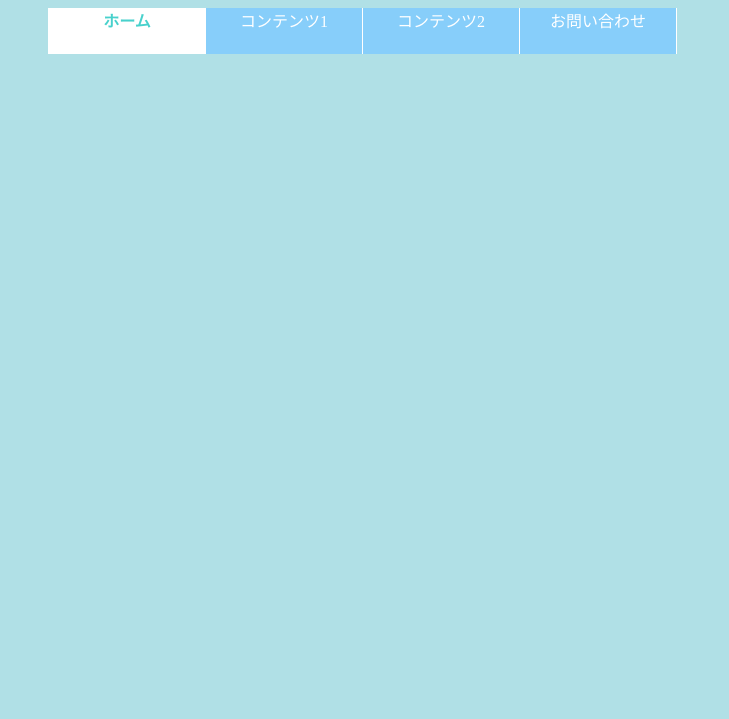
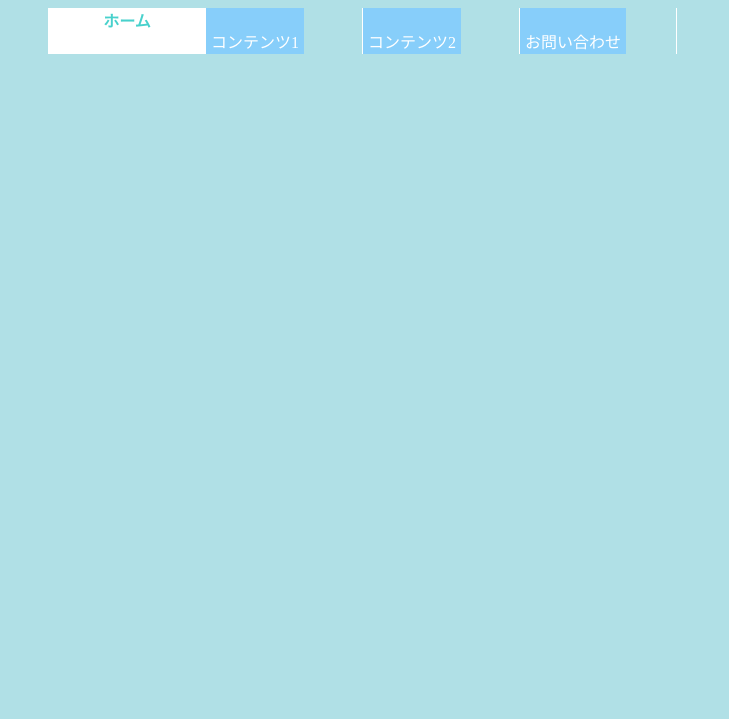
Before and after one commit to kougei1527050/2016web1, a plain HTML site: page index.html in a window 1280 px wide. Shown: the part 81-800 px from the top of the page, without its empty margins (0-729 px from the left). Drawn offline with Linux system fonts and the light colour scheme.

Commit message:
Update default.css

```diff
--- a/css/default.css
+++ b/css/default.css
@@ -18,9 +18,10 @@ body{
 }
 
 
-#gnav div.text{
+#gnav a.text{
   display:table-cell;
   vertical-align:middle;
+   padding:10px 5px;
 }
 
 #gnav a:hover{
```
